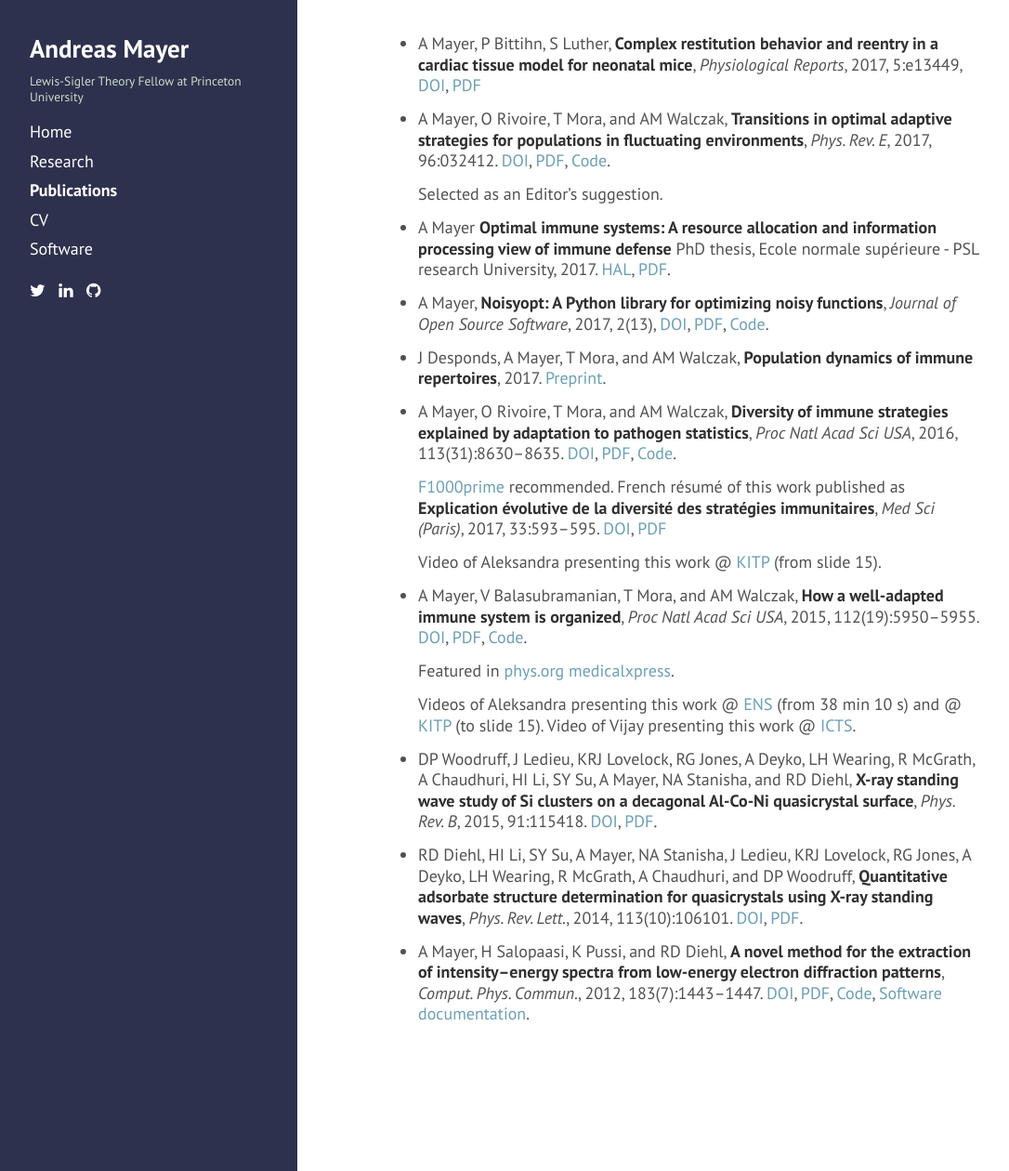
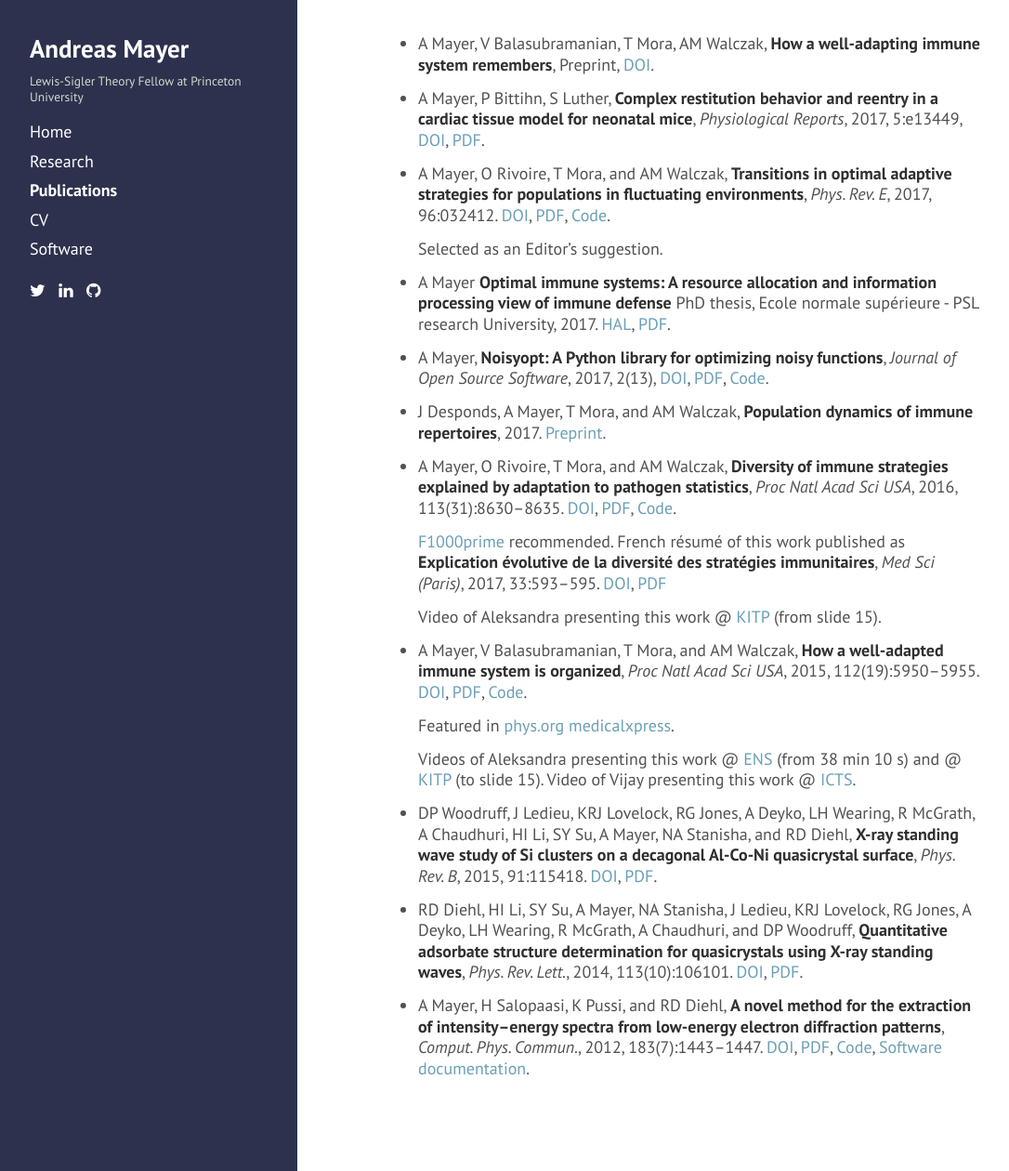
Before and after one commit to andim/andim.github.io, a Jekyll site: the page built from publications.md, in a window 1280 px wide and 1260 px high. Shown: the whole window at 93% size, without its empty margins (4-1090 px from the left). Built offline with Jekyll 4.4.1, drawn with Linux system fonts in a browser that asks for light colours; nearby versions of some CDN libraries.

Commit message:
added optdynimmune preprint to pub list

```diff
--- a/publications.md
+++ b/publications.md
@@ -4,7 +4,9 @@ title: Publications
 order: 3
 ---
 
-* A Mayer, P Bittihn, S Luther, **Complex restitution behavior and reentry in a cardiac tissue model for neonatal mice**, *Physiological Reports*, 2017, 5:e13449, [DOI](http://doi.org/10.14814/phy2.13449), [PDF](http://physics.princeton.edu/~am66/paper/2017miceheart.pdf)
+* A Mayer, V Balasubramanian, T Mora, AM Walczak, **How a well-adapting immune system remembers**, Preprint, [DOI](https://doi.org/10.1101/347856).
+
+* A Mayer, P Bittihn, S Luther, **Complex restitution behavior and reentry in a cardiac tissue model for neonatal mice**, *Physiological Reports*, 2017, 5:e13449, [DOI](http://doi.org/10.14814/phy2.13449), [PDF](http://physics.princeton.edu/~am66/paper/2017miceheart.pdf).
 
 *   A Mayer, O Rivoire, T Mora, and AM Walczak, **Transitions in optimal adaptive strategies for populations in fluctuating environments**, *Phys. Rev. E*, 2017, 96:032412. [DOI](http://doi.org/10.1103/PhysRevE.96.032412), [PDF](http://physics.princeton.edu/~am66/paper/2017transitions.pdf), [Code](http://github.com/andim/transitions-paper).
 
```
